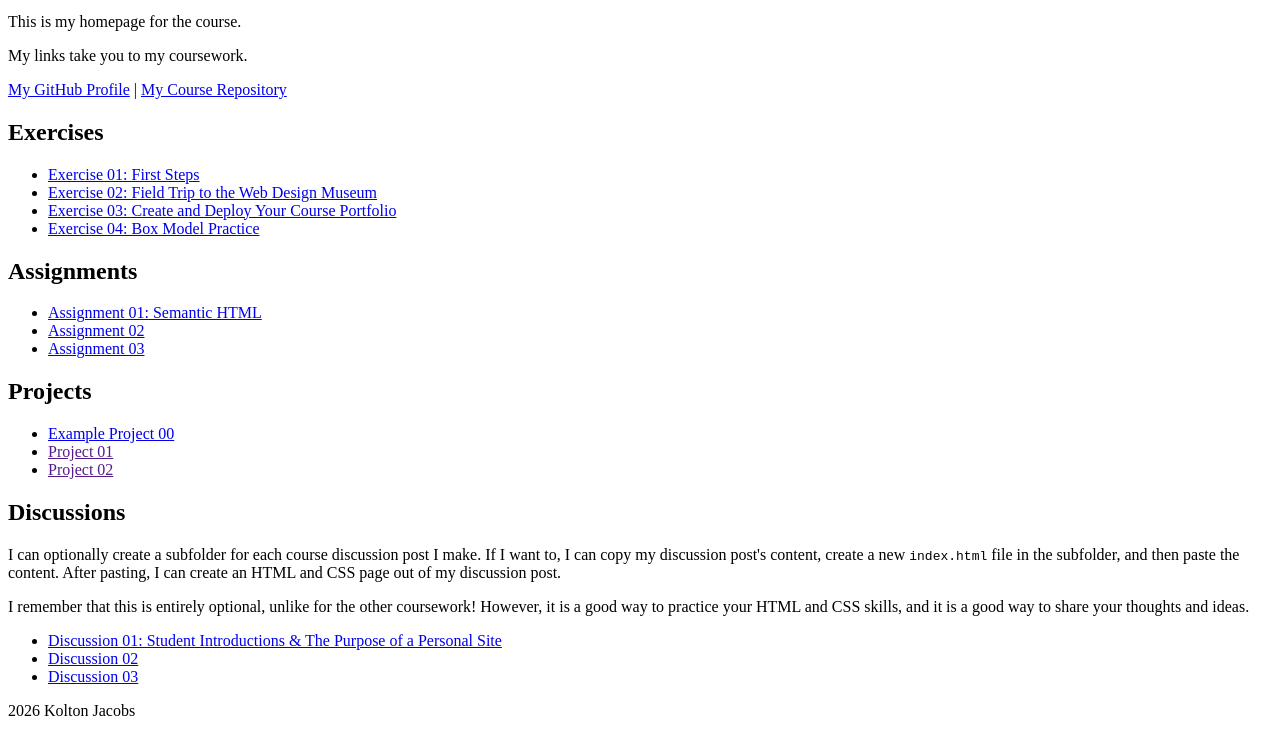
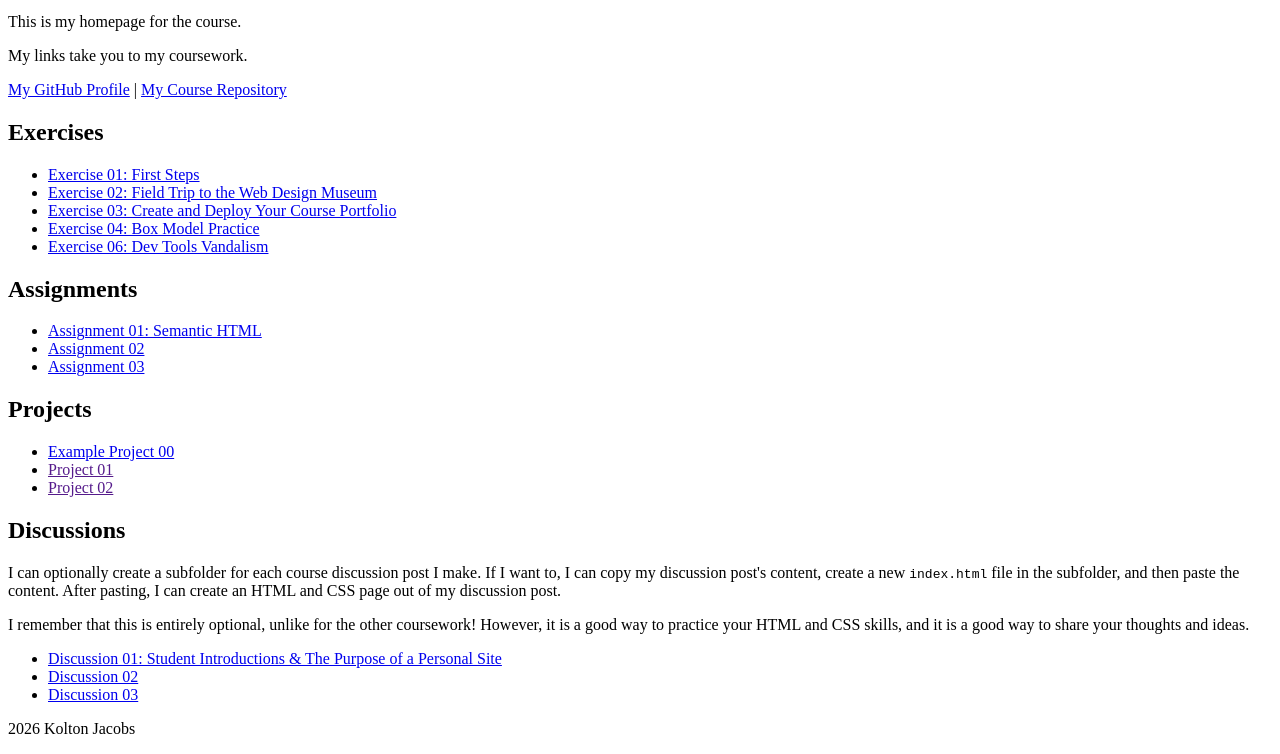
Before and after one commit to Kolton-Jacobs/Course-Portfolio, a plain HTML site: page index.html in a window 1280 px wide. Shown: the part 148-902 px from the top of the page. Drawn offline with Linux system fonts and the light colour scheme.

Commit message:
Update index.html

```diff
--- a/index.html
+++ b/index.html
@@ -34,6 +34,7 @@
                     <li><a href="exercise-02/">Exercise 02: Field Trip to the Web Design Museum</a></li>
                     <li><a href="exercise-03/">Exercise 03: Create and Deploy Your Course Portfolio</a></li>
                     <li><a href="exercise-04/">Exercise 04: Box Model Practice</a></li>
+                    <li><a href="exercise-06/">Exercise 06: Dev Tools Vandalism</a></li>
                 </ul>
             </section>
 
```
